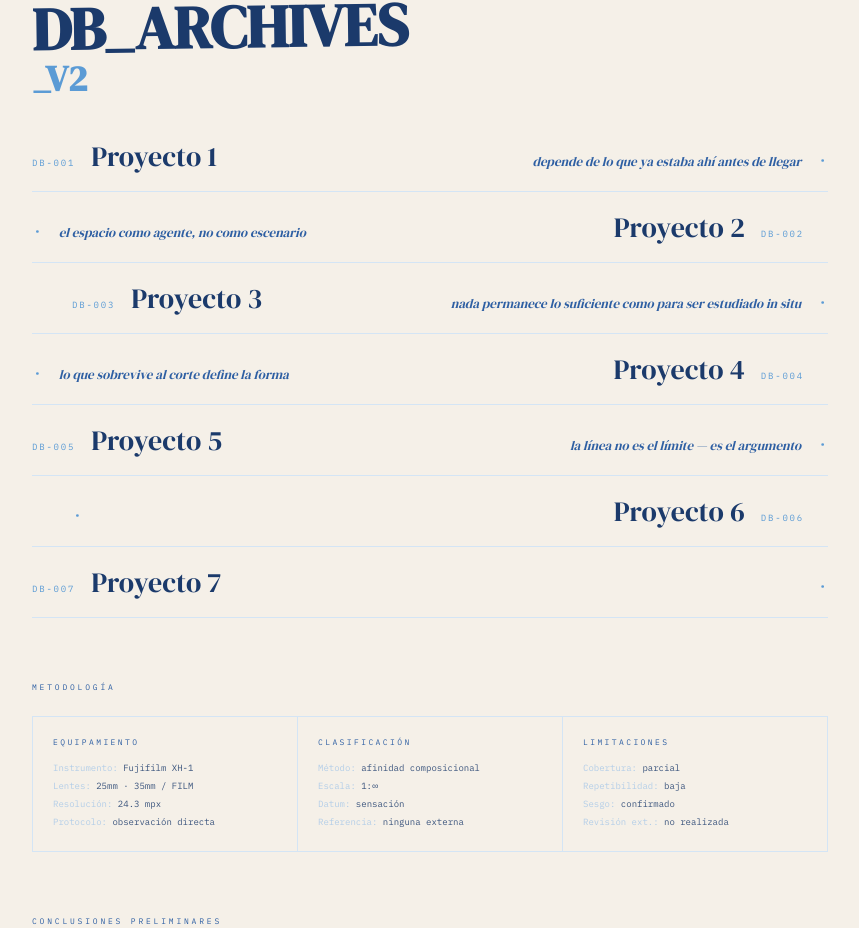
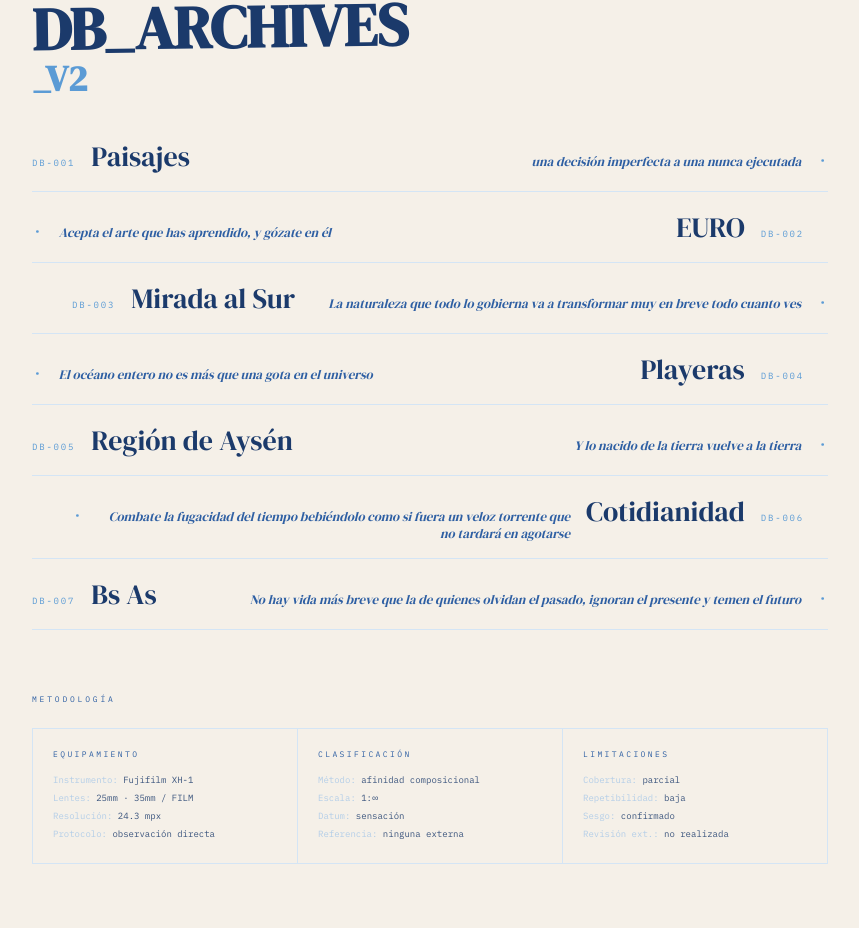
Before and after one commit to diegobravo011-svg/DB_archive_v2, a Next.js app: page / in a window 1280 px wide. Shown: the part 843-1771 px from the top of the page, without its empty margins (210-1069 px from the left). Built offline with nearby package versions, Linux system fonts and the light colour scheme.

Commit message:
feat: nombres y citas definitivas de los 7 proyectos

```diff
--- a/src/app/page.tsx
+++ b/src/app/page.tsx
@@ -20,39 +20,39 @@ const AUTHOR = {
 
 const SAMPLES = [
   {
-    id: "DB-001", unit: "Proyecto 1",
+    id: "DB-001", unit: "Paisajes",
     lithology: "Material de baja cohesión. Alta sensibilidad a condiciones de iluminación ambiente.",
-    observation: "depende de lo que ya estaba ahí antes de llegar", status: "abierto",
+    observation: "una decisión imperfecta a una nunca ejecutada", status: "abierto",
   },
   {
-    id: "DB-002", unit: "Proyecto 2",
+    id: "DB-002", unit: "EURO",
     lithology: "Unidad de alta presión confinante. El espacio como agente, no como escenario.",
-    observation: "el espacio como agente, no como escenario", status: "abierto",
+    observation: "Acepta el arte que has aprendido, y gózate en él", status: "abierto",
   },
   {
-    id: "DB-003", unit: "Proyecto 3",
+    id: "DB-003", unit: "Mirada al Sur",
     lithology: "Superficie de transporte activo. Evidencia de erosión lateral.",
-    observation: "nada permanece lo suficiente como para ser estudiado in situ", status: "abierto",
+    observation: "La naturaleza que todo lo gobierna va a transformar muy en breve todo cuanto ves", status: "abierto",
   },
   {
-    id: "DB-004", unit: "Proyecto 4",
+    id: "DB-004", unit: "Playeras",
     lithology: "Remanente erosional. Morfología preservada por contraste.",
-    observation: "lo que sobrevive al corte define la forma", status: "abierto",
+    observation: "El océano entero no es más que una gota en el universo", status: "abierto",
   },
   {
-    id: "DB-005", unit: "Proyecto 5",
+    id: "DB-005", unit: "Región de Aysén",
     lithology: "Superficie de contacto entre formaciones. Plano de referencia.",
-    observation: "la línea no es el límite — es el argumento", status: "abierto",
+    observation: "Y lo nacido de la tierra vuelve a la tierra", status: "abierto",
   },
   {
-    id: "DB-006", unit: "Proyecto 6",
+    id: "DB-006", unit: "Cotidianidad",
     lithology: "Litología indeterminada. Muestra en proceso de descripción.",
-    observation: "—", status: "abierto",
+    observation: "Combate la fugacidad del tiempo bebiéndolo como si fuera un veloz torrente que no tardará en agotarse", status: "abierto",
   },
   {
-    id: "DB-007", unit: "Proyecto 7",
+    id: "DB-007", unit: "Bs As",
     lithology: "Registro extendido. Unidad adicional en expansión continua.",
-    observation: "—", status: "abierto",
+    observation: "No hay vida más breve que la de quienes olvidan el pasado, ignoran el presente y temen el futuro", status: "abierto",
   },
 ];
 
```
